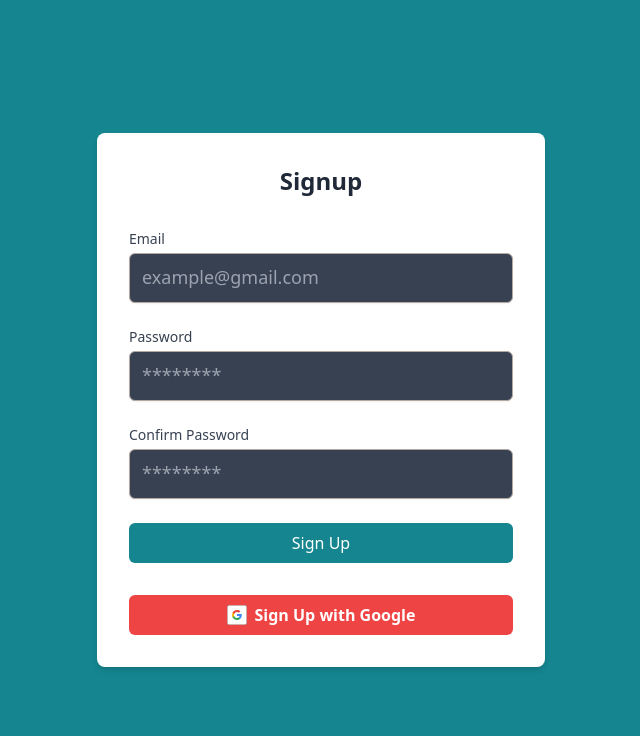
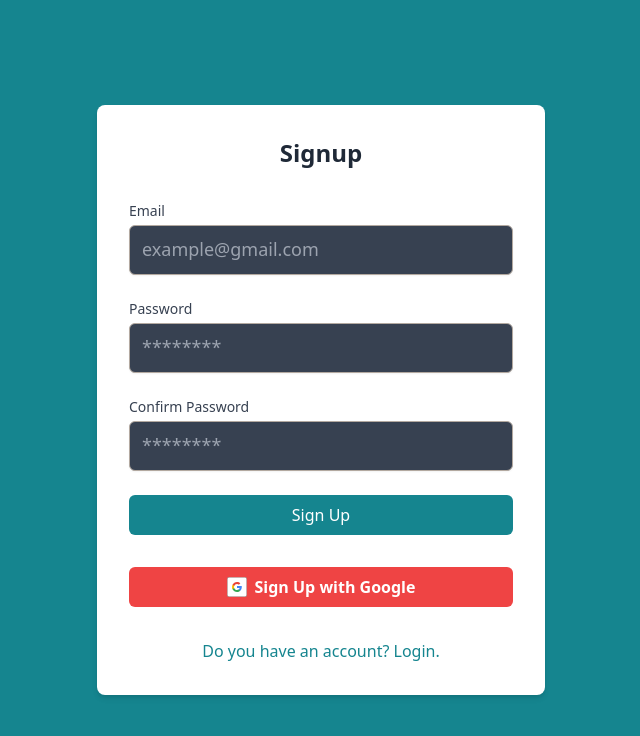
Before and after one commit to Princebounce/pomocus, a React (Create React App) app: page /signup in a window 1280 px wide. Shown: the top 736 px of the page, without its empty margins (319-959 px from the left). Built offline with nearby package versions, Linux system fonts and the light colour scheme; no server answers.

Commit message:
worked on ease access witch between login and signup

```diff
--- a/src/application/Nav/User/Logout.js
+++ b/src/application/Nav/User/Logout.js
@@ -15,7 +15,7 @@ const Logout = () => {
     signOut(auth)
       .then(() => {
         toast.success("Logged out successfully");
-        navigate("/login"); // Redirect to login page after successful logout
+        navigate("/"); // Redirect to login page after successful logout
       })
       .catch((error) => {
         toast.error("Failed to logout: " + error.message);
--- a/src/application/Nav/User/Signup.js
+++ b/src/application/Nav/User/Signup.js
@@ -8,6 +8,7 @@ import {
 import { ToastContainer, toast } from "react-toastify";
 import "react-toastify/dist/ReactToastify.css";
 import { useNavigate } from "react-router-dom";
+import { NavLink } from "react-router-dom";
 import googlelogo from "../../../assets/images/web_light_sq_na.svg";
 
 // Initialize Google provider
@@ -19,9 +20,14 @@ const Signup = () => {
   const [confirmPassword, setConfirmPassword] = useState("");
   const navigate = useNavigate();
 
+  const handleLoginClick = () => {
+    navigate("/login"); // This will navigate to the signup page
+  };
   // Handle email/password signup
   const handleSubmit = (e) => {
     e.preventDefault();
+
+
 
     if (password !== confirmPassword) {
       showErrorToast("Passwords do not match!");
@@ -143,6 +149,14 @@ const Signup = () => {
             <img src={googlelogo} alt="Google logo" className="w-5 h-5 mr-2" />
             Sign Up with Google
           </button>
+
+            <button
+              className="w-full mt-6 text-center text-customPink hover:underline focus:outline-none"
+              onClick={handleLoginClick}
+            >
+              Do you have an account? Login.
+            </button>
+
         </div>
       </div>
       <ToastContainer />
```
